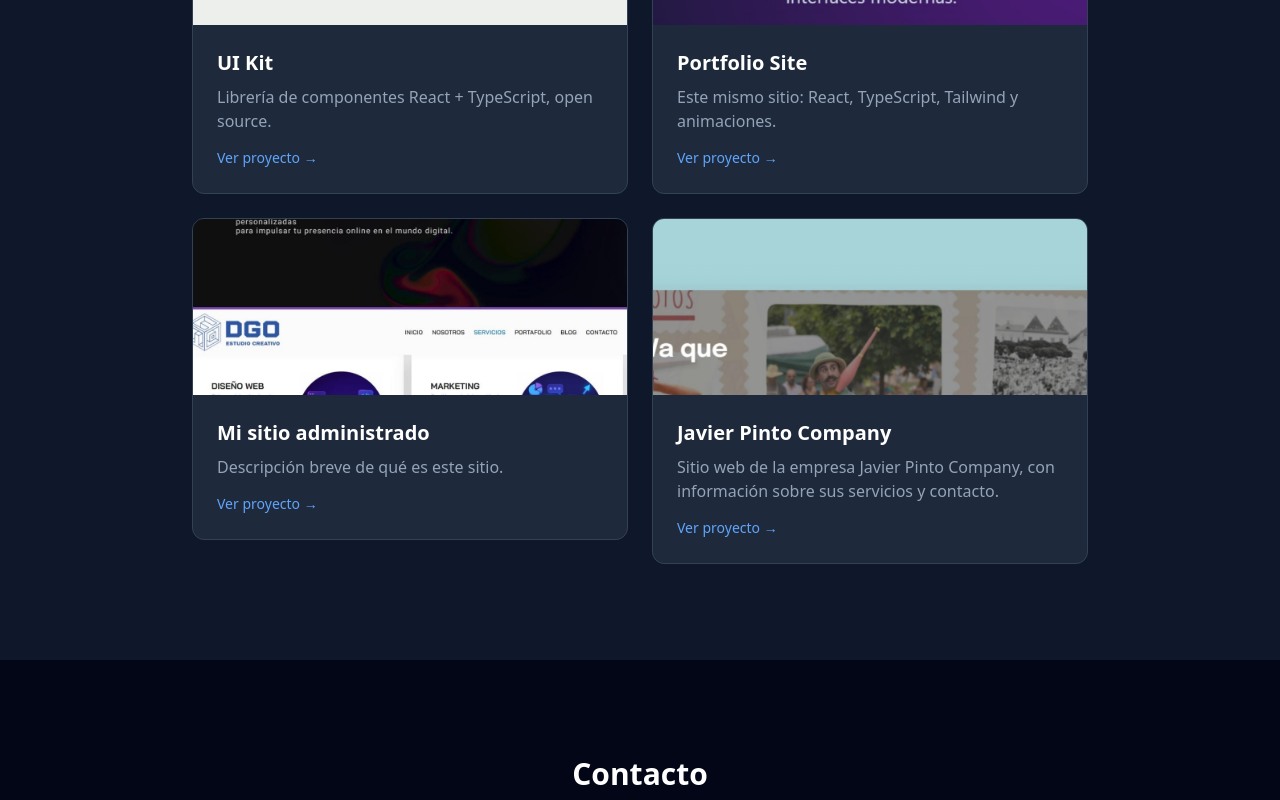
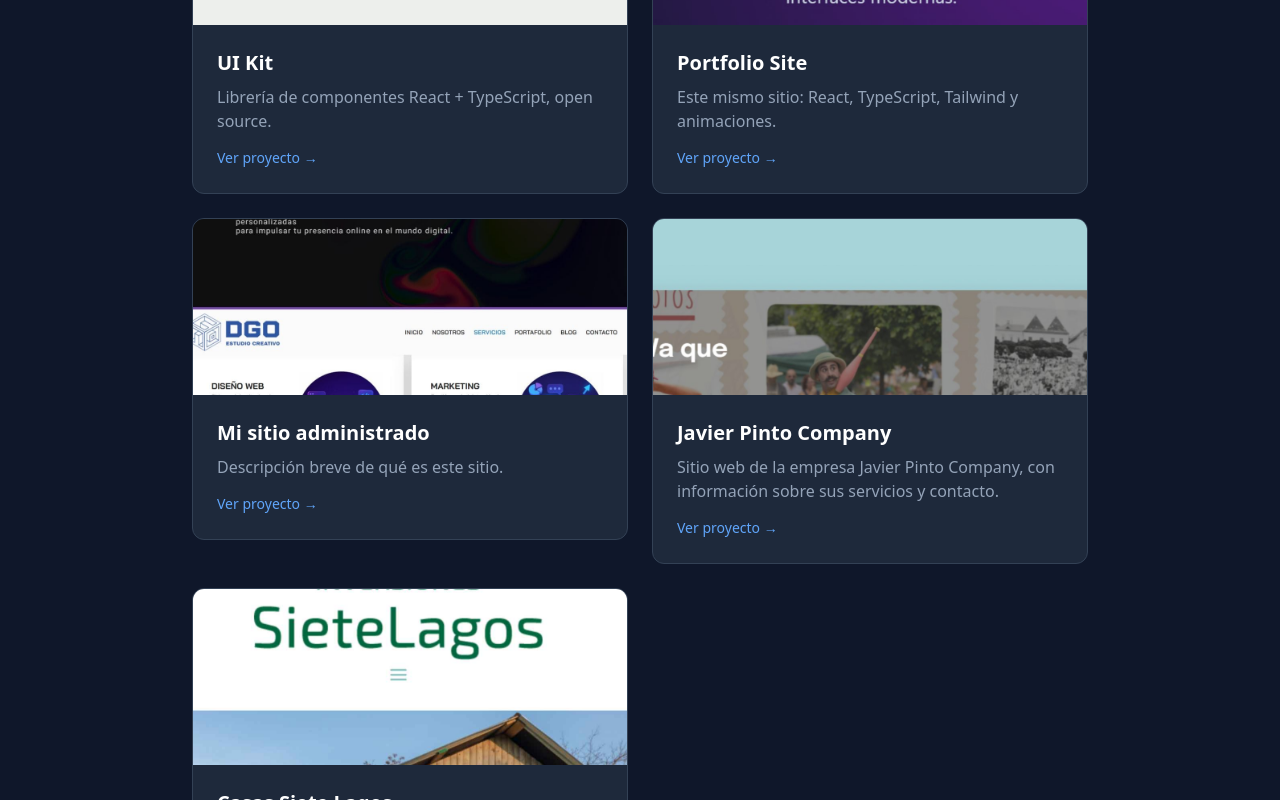
Before and after one commit to colpy/portfolio-site, a React (Vite) app: page / in a window 1280 px wide. Shown: the part 2000-2800 px from the top of the page. Built offline with nearby package versions, Linux system fonts and the light colour scheme.

Commit message:
feat: agrega proyecto Casas Siete Lagos

```diff
--- a/src/components/Projects.tsx
+++ b/src/components/Projects.tsx
@@ -28,6 +28,13 @@ const projects = [
     url: "https://javierpintocompany.com/",
     image: "/projects/pinto.jpg",
   },
+
+  {
+    name: "Casas Siete Lagos",
+    desc: "Sitio web de la inmobiliaria Casas Siete Lagos, con información sobre sus propiedades y contacto.",
+    url: "https://casas7lagos.cl/",
+    image: "/projects/casas.jpg",
+  },
 ];
 
 export function Projects() {
```
Also changed, not shown: public/projects/casas.jpg (added).
